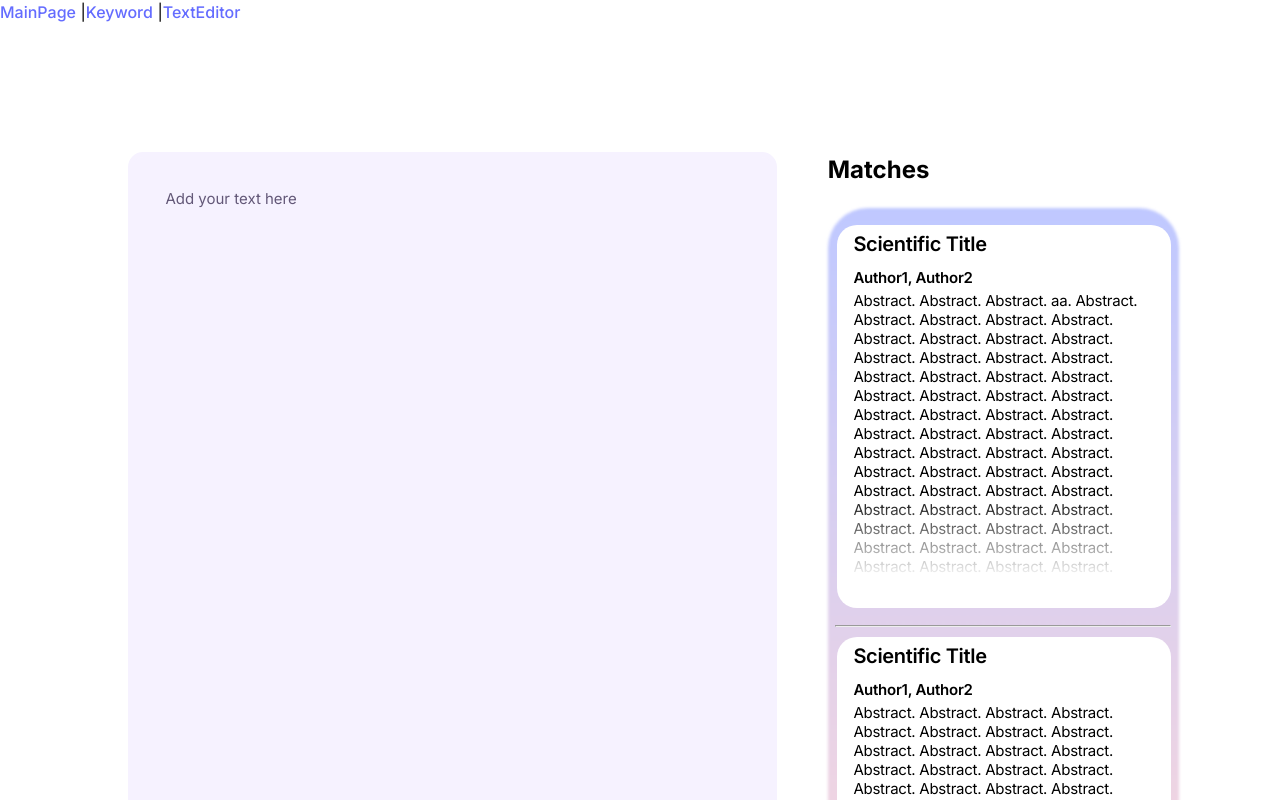
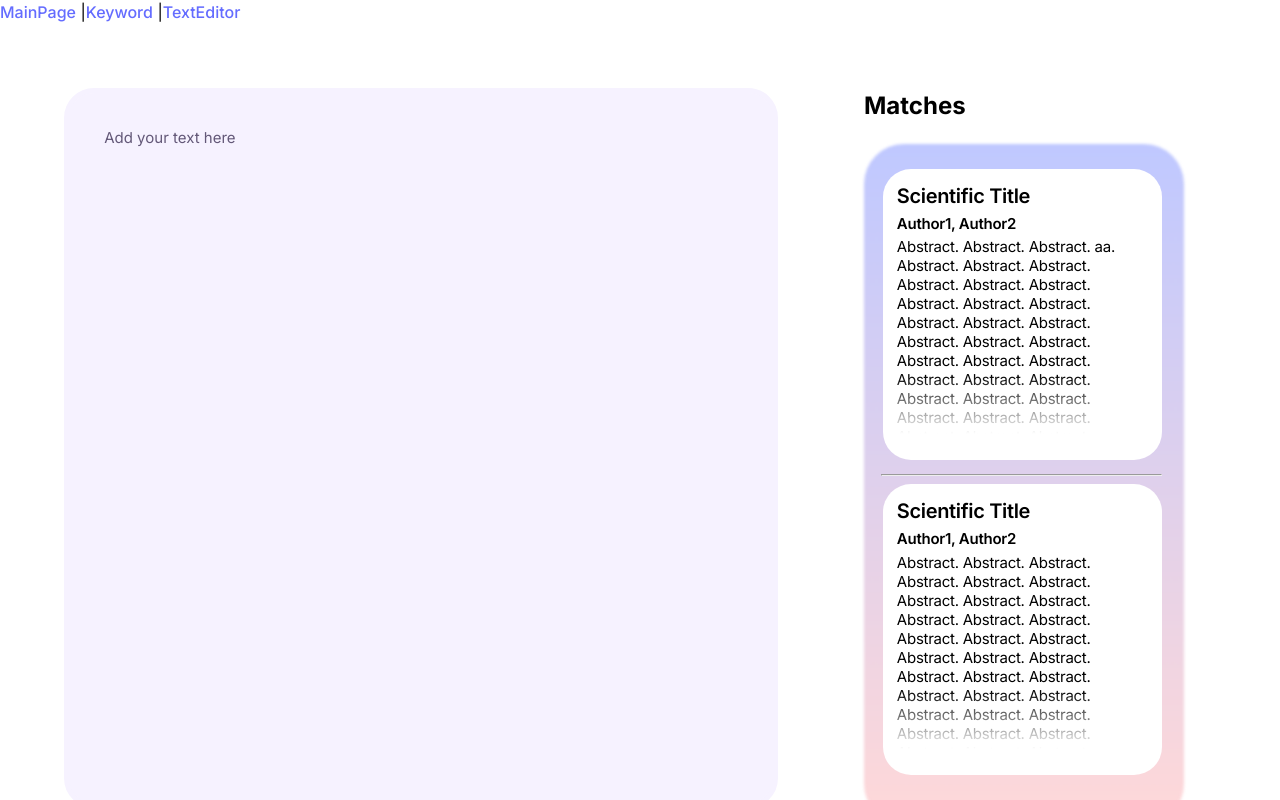
Before and after one commit to daminkim99/uoftHacks, a React (Vite) app in the folder client/: page /textEditor in a window 1280 px wide. Shown: the top 800 px of the page. Built offline with nearby package versions, Linux system fonts and the light colour scheme.

Commit message:
edit style of styleEditor

```diff
--- a/client/src/pages/TextEditor.css
+++ b/client/src/pages/TextEditor.css
@@ -9,11 +9,12 @@
 
 .textbox {
     width: 90%;
+    height:100%;
     padding:5%;
     resize:none;
     border: 5px solid #F6F2FF;
     background-color:#F6F2FF;
-    border-radius:15px;
+    border-radius:30px;
     font-size:15px;
 
 }
@@ -30,7 +31,7 @@
 }
 .textbox::placeholder {
     color: #635878;; /* Change the color of the placeholder text */
-    font-size: 15px; /* Change the font size */
+    font-size: 1em; /* Change the font size */
     font-family: Inter, sans-serif; /* Change the font family */
 }
 
@@ -42,17 +43,31 @@
 
 .text-editor {
     flex: 2;
-    display: flex;
+    margin-left:5vw;
+    margin-right:2.5vw;
+    margin-top:5vw;
+    height:80vh;
 }
+
 
 .match-container {
     flex: 1;
+    margin:5vw;
+    height:90vh;
+    margin-left:5vw;
+}
+
+.parent{
+    display:flex;
+    flex-direction:row;
+    width:100vw;
+    height:100vh;
+
 }
 
 .match-rectangle {
-    width: 108%;
-    height: 95%;
-    flex-shrink: 0;
+    width: 80%;
+    height: 90%;
     border-radius: 40px;
     position: relative;
 }
@@ -60,12 +75,8 @@
 .match-rectangle::before {
     content: '';
     position: absolute;
-    display: flex;
-    flex-direction: column;
-    align-items: center;
-    justify-content: center;
-    width: 351px;
-    height: 808px;
+    width: 25vw;
+    height: 85vh;
     background: linear-gradient(180deg, #BFC8FF 0%, #FFD8D8 100%);
     filter: blur(1.4px);
     border-radius: 40px;
@@ -73,9 +84,11 @@
 }
 
 .padding-rectangle {
-    padding: 2%;
-    height: 100%;
-    flex-shrink: 0;
+    padding: 6%;
+    height: 90%;
+    /* flex-shrink: 0; */
+    width:100%;
+
 }
 
 .rectangle-separator {
@@ -88,16 +101,20 @@
     /* width: 310px; */
     height: 45%;
     flex-shrink: 0;
-    border-radius: 20px;
+    border-radius: 28px;
     background: #FFF;
     margin-left: 2px;
-    margin-top: 10px;
-    /* margin: 10px auto; */
+    margin-top: 3%;
+    padding-bottom:10%;
+    display:flex;
+    flex-direction:column;
+    justify-content:space-between;
 }
 
 .science-title {
     display: flex;
     margin-left: 5%;
+    margin-top: 5%;
     width: 100%;
     height: 10%;
     margin-bottom: 0;
@@ -139,7 +156,7 @@
     /* width: 90%; */
     height: 75%;
     max-height: 100%;
-    margin: 0 5%;
+    margin: 0 5% 5%;
     flex-direction: column;
     flex-shrink: 0;
     color: #000;
--- a/client/src/pages/TextEditor.jsx
+++ b/client/src/pages/TextEditor.jsx
@@ -15,20 +15,18 @@ const TextEditor = () => {
     }
 
     return (
-            <div>
-                <div className='container-text'>
+            <div className="parent">
+
              <div className='text-editor'>
-                        {/* <h2 className='header'>Add your text her</h2> */}
+
                        <textarea
                        className="textbox"
                        value = {body}
                        onChange={handleBody}
                        placeholder="Add your text here"
-                        rows="30"
-                        cols="80"
+
                        />
              </div>
-
              <div className='match-container'>
                         <h2 className='match-title'>Matches</h2>
                         <div className='match-rectangle'>
@@ -49,9 +47,6 @@ const TextEditor = () => {
                             </div>
                         </div>
                 </div>
-
-                </div>
-
             </div>
         )
     }
```
Lines whose indentation alone changed are shown as unchanged.
